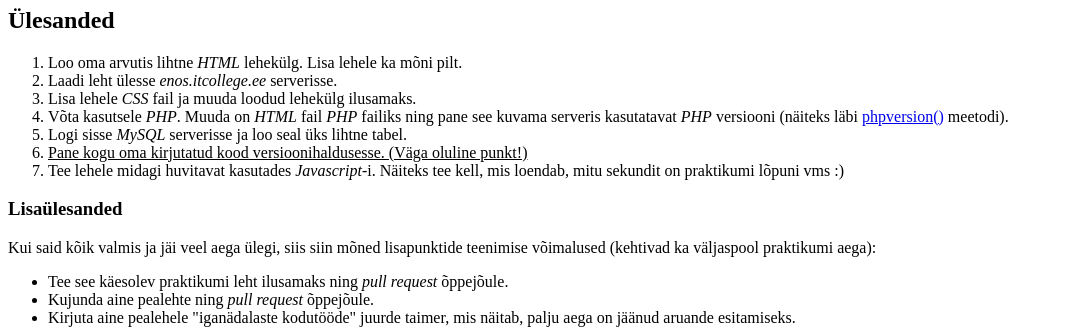
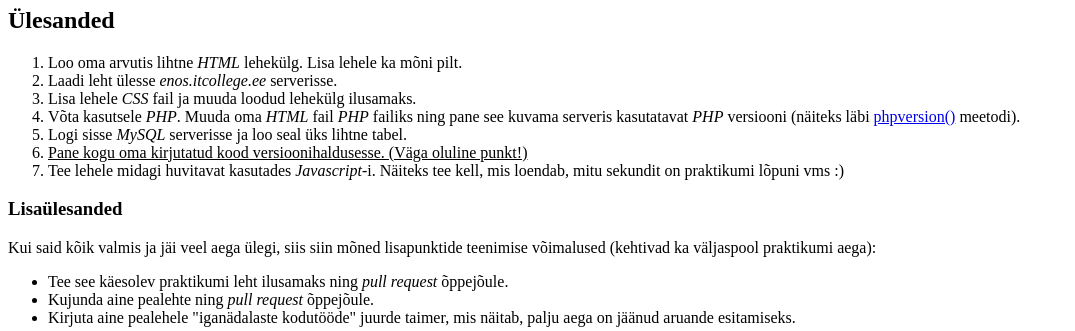
Before and after one commit to teadur/i244, a PHP site: page /praktikum1/ in a window 1280 px wide. Shown: the part 232-563 px from the top of the page, without its empty margins (0-1075 px from the left). Run offline with PHP 8.4, Linux system fonts and the light colour scheme.

Commit message:
fix typo

```diff
--- a/praktikum1/index.php
+++ b/praktikum1/index.php
@@ -22,7 +22,7 @@
   <li>Loo oma arvutis lihtne <em>HTML</em> lehekülg. Lisa lehele ka mõni pilt.</li>
   <li>Laadi leht ülesse <em>enos.itcollege.ee</em> serverisse.</li>
   <li>Lisa lehele <em>CSS</em> fail ja muuda loodud lehekülg ilusamaks.</li>
-  <li>Võta kasutsele <em>PHP</em>. Muuda on <em>HTML</em> fail <em>PHP</em> failiks ning pane see kuvama serveris kasutatavat <em>PHP</em> versiooni (näiteks läbi <a href="http://php.net/manual/en/function.phpversion.php">phpversion()</a> meetodi).</li>
+  <li>Võta kasutsele <em>PHP</em>. Muuda oma <em>HTML</em> fail <em>PHP</em> failiks ning pane see kuvama serveris kasutatavat <em>PHP</em> versiooni (näiteks läbi <a href="http://php.net/manual/en/function.phpversion.php">phpversion()</a> meetodi).</li>
   <li>Logi sisse <em>MySQL</em> serverisse ja loo seal üks lihtne tabel.</li>
   <li style="text-decoration: underline">Pane kogu oma kirjutatud kood versioonihaldusesse. (Väga oluline punkt!)</li>
   <li>Tee lehele midagi huvitavat kasutades <em>Javascript</em>-i. Näiteks tee kell, mis loendab, mitu sekundit on praktikumi lõpuni vms :)</li>
```
